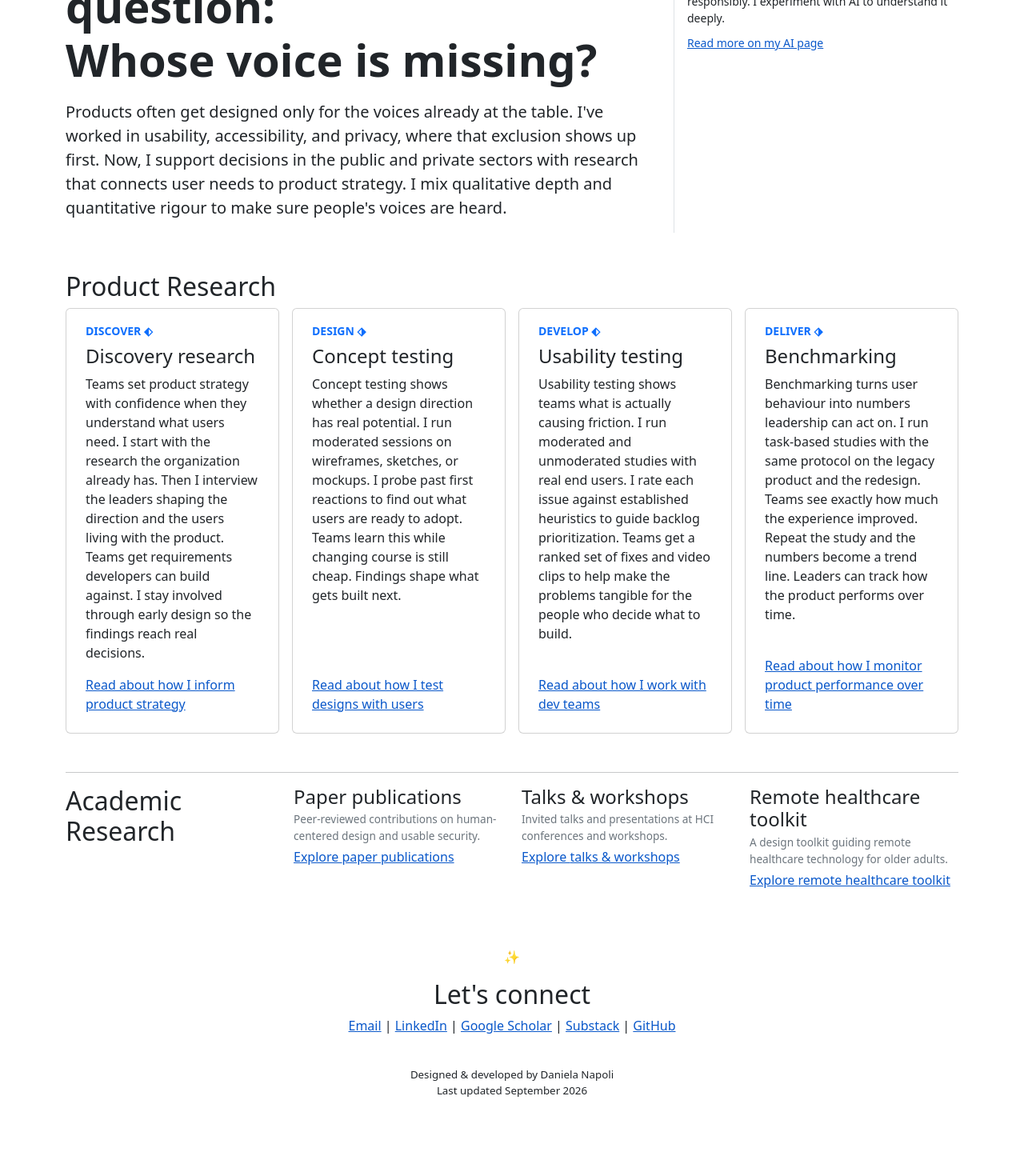
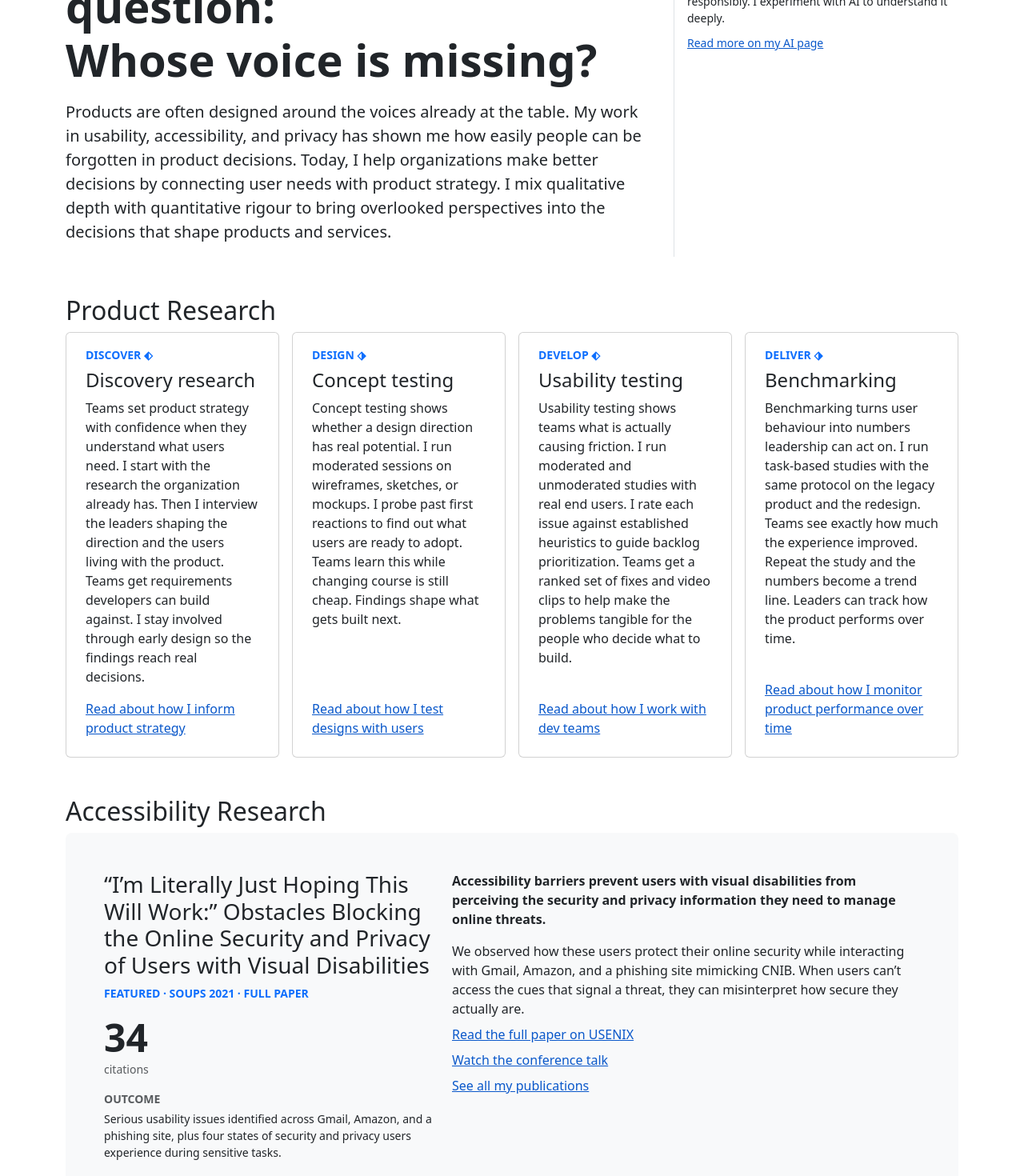
Before and after one commit to danielanapoli/danielanapoli.github.io, a Next.js app: page / in a window 1280 px wide. Shown: the part 220-1690 px from the top of the page at 80% size. Before the commit the page ends 1610 px from the top, so only its background shows below. Built offline with nearby package versions, Linux system fonts and the light colour scheme.

Commit message:
Updtes to the homepage

```diff
--- a/src/app/page.js
+++ b/src/app/page.js
@@ -104,11 +104,10 @@ function Home() {
                 <p className='text-muted small mb-2'>Mixed-methods UX researcher. Ontario, Canada.</p>
                 <h1 className='display-4 fw-bold'>For ten years, one question:<br />Whose voice is missing?</h1>
                 <p className='fs-5 mt-3'>
-                  Products often get designed only for the voices already at the table.
-                  I've worked in usability, accessibility, and privacy, where that exclusion shows up first.
-                  Now, I support decisions in the public and private sectors with research that connects user needs to product strategy.
-                  I mix qualitative depth and quantitative rigour to make sure people's voices are heard.
-                  </p>
+                  Products are often designed around the voices already at the table.
+                  My work in usability, accessibility, and privacy has shown me how easily people can be forgotten in product decisions.
+                  Today, I help organizations make better decisions by connecting user needs with product strategy.
+                  I mix qualitative depth with quantitative rigour to bring overlooked perspectives into the decisions that shape products and services. </p>
               </Col>
               <Col md={4}>
                 <div className='border-start ps-3 h-100 position-relative'>
@@ -154,10 +153,47 @@ function Home() {
                 </Col>
               ))}
             </Row>
+
+            {/* Featured: Accessibility research */}
+            <Row>
+              <h2>Accessibility Research</h2>
+            </Row>
+            <Row className='mb-5'>
+              <Col>
+                <div className='bg-light rounded-3 p-4 p-md-5'>
+                  <Row className='g-4'>
+                    <Col md={5}>
+                      <h3>&ldquo;I&rsquo;m Literally Just Hoping This Will Work:&rdquo; Obstacles Blocking the Online Security and Privacy of Users with Visual Disabilities</h3>
+                      <p className='text-uppercase small fw-bold text-primary mb-3'>Featured &middot; SOUPS 2021 &middot; Full paper</p>
+                      <p className='display-5 fw-bold mb-0'>34</p>
+                      <p className='text-muted small mb-3'>citations</p>
+                      <p className='text-uppercase small fw-bold text-muted mb-1'>Outcome</p>
+                      <p className='small mb-0'>Serious usability issues identified across Gmail, Amazon, and a phishing site, plus four states of security and privacy users experience during sensitive tasks.</p>
+                    </Col>
+                    <Col md={7}>
+                      <p className='fw-bold mb-3'>Accessibility barriers prevent users with visual disabilities from perceiving the security and privacy information they need to manage online threats.</p>
+                      <p className='mb-0'>
+                        We observed how these users protect their online security while interacting with Gmail, Amazon, and a phishing site mimicking CNIB.
+                        When users can&rsquo;t access the cues that signal a threat, they can misinterpret how secure they actually are.
+                      </p>
+                      <p className='mb-0'>
+                        <a href='https://www.usenix.org/conference/soups2021/presentation/napoli' target='_blank' rel='noopener noreferrer' title='A link to the USENIX website. Opens in a new tab.' className='mt-2 d-inline-block'>Read the full paper on USENIX</a>
+                      </p>
+                      <p className='mb-0'>
+                        <a href='https://www.youtube.com/watch?v=wPes4YF4bxY' target='_blank' rel='noopener noreferrer' title='Conference talk on YouTube. Opens in a new tab.' className='mt-2 d-inline-block'>Watch the conference talk</a>
+                      </p>
+                      <p className='mb-0'>
+                        <a href='/academic/publications' className='mt-2 d-inline-block'>See all my publications</a>
+                      </p>
+                    </Col>
+                  </Row>
+                </div>
+              </Col>
+            </Row>
             <hr/>
             <Row className='mb-5'>
               <Col xs={12} md={3} className='mb-4 mb-md-0'>
-                <h2>Academic Research</h2>
+                <h2>More Academic Research</h2>
               </Col>
               {academicEntries.map((entry, i) => (
                 <Col key={entry.title} xs={12} md={3} className={i < academicEntries.length - 1 ? 'mb-4 mb-md-0' : ''}>
```
